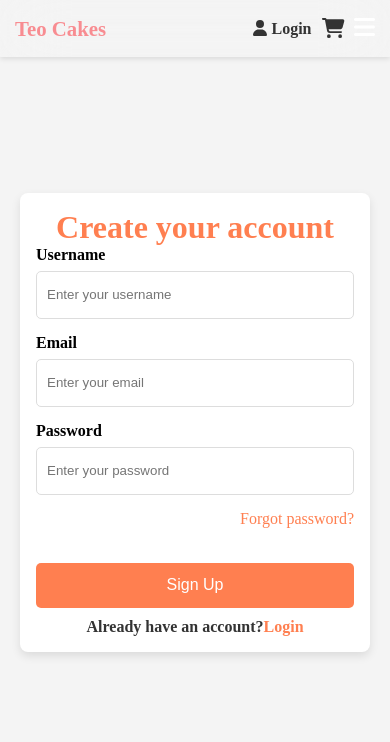
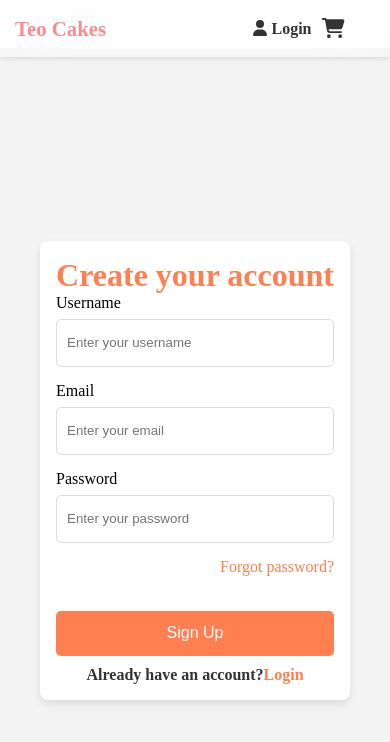
Before and after one commit to ben781105/teofront, a React (Vite) app: page /login in a window 390 px wide. Shown: the top 742 px of the page. Built offline with nearby package versions, Linux system fonts and the light colour scheme; no server answers.

Commit message:
Update loginform.css

```diff
--- a/src/styles/loginform.css
+++ b/src/styles/loginform.css
@@ -29,7 +29,8 @@
 
 .input-group label {
   display: flex;
-  font-weight: 600;
+  font-weight: 400;
+  font-size:1rem;
 }
 
 .input-group input {
@@ -90,3 +91,24 @@
 .switch-text a:hover {
   text-decoration: underline;
 }
+@media(max-width:768px){
+  .auth-box {
+    background: white;
+    padding: 1rem;
+    border-radius: 8px;
+    box-shadow: 0 4px 10px rgba(0, 0, 0, 0.1);
+    width: 100%;
+    text-align: center;
+    display: flex;
+    flex-direction: column;
+  }
+  .auth-container {
+    display: flex;
+    justify-content: center;
+    align-items: center;
+    height: 100vh;
+    background-color: #f4f4f4;
+    padding: 40px;
+    margin-top: 3rem;
+  }
+}
```
